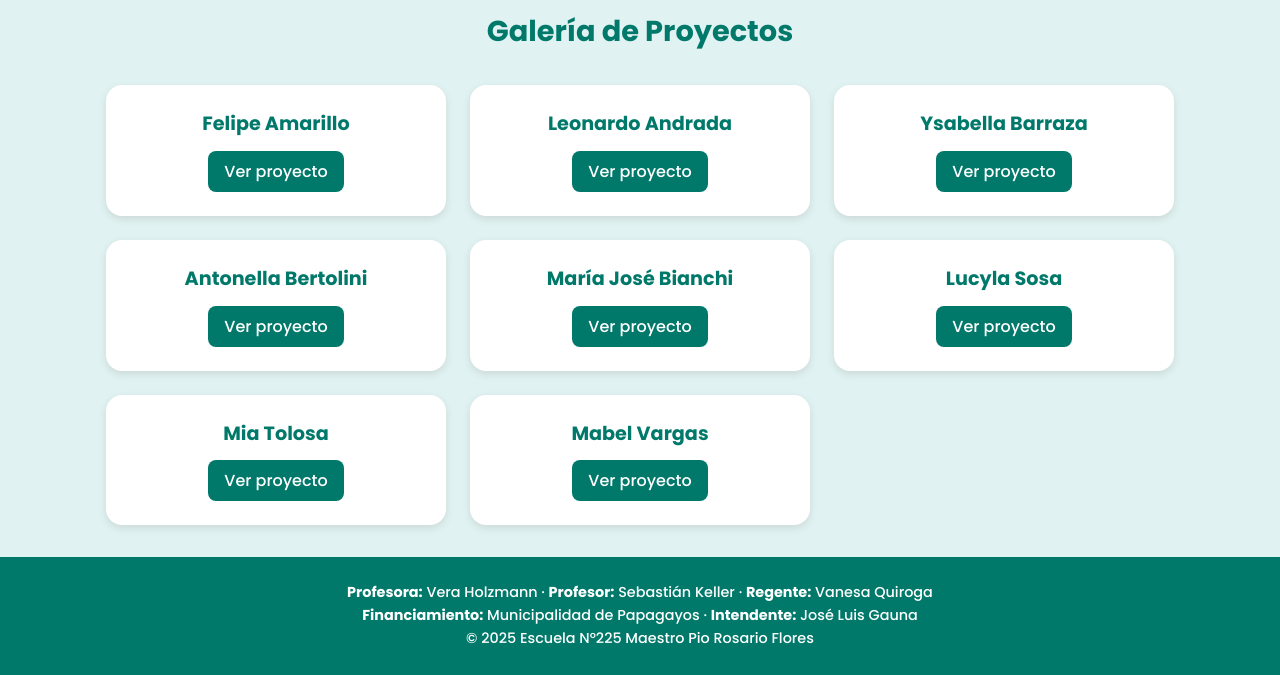
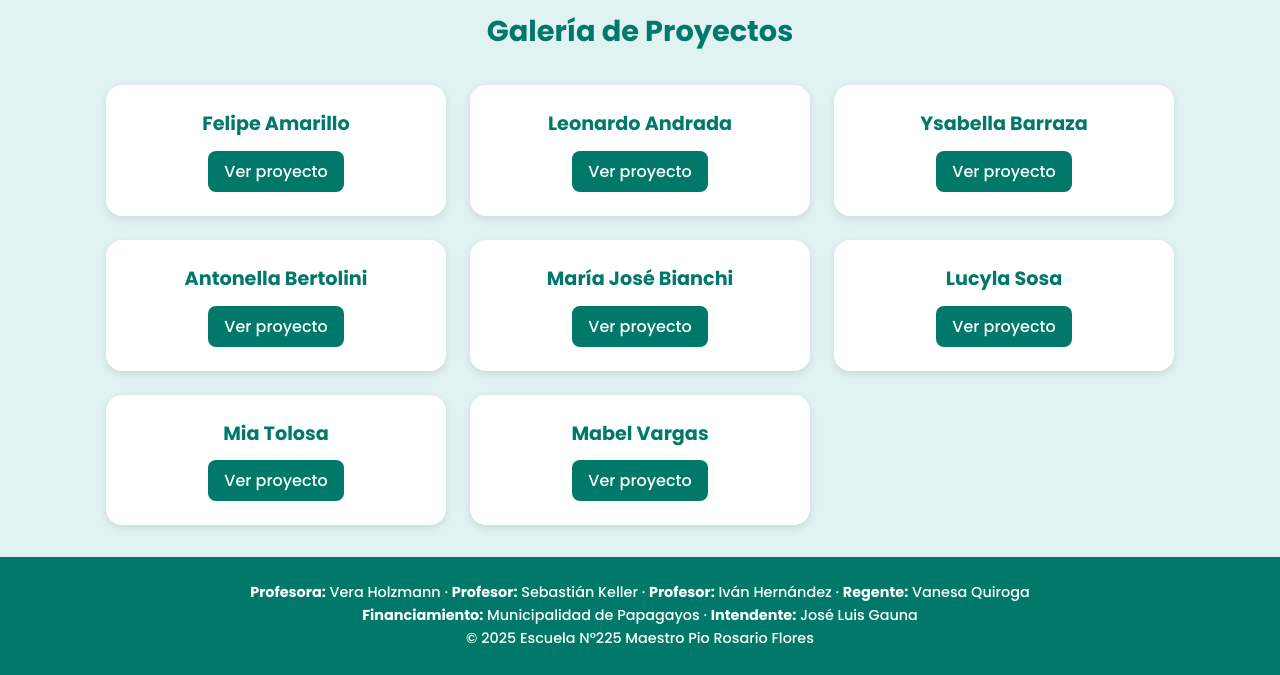
Before and after one commit to apppapagayos-sys/FERIA2025, a plain HTML site: page index.html in a window 1280 px wide. Shown: the part 382-1057 px from the top of the page. Drawn offline with Linux system fonts and the light colour scheme.

Commit message:
Update index.html

```diff
--- a/index.html
+++ b/index.html
@@ -28,6 +28,7 @@
   <footer>
     <p><strong>Profesora:</strong> Vera Holzmann ·
        <strong>Profesor:</strong> Sebastián Keller ·
+      <strong>Profesor:</strong> Iván Hernández ·
        <strong>Regente:</strong> Vanesa Quiroga</p>
     <p><strong>Financiamiento:</strong> Municipalidad de Papagayos ·
        <strong>Intendente:</strong> José Luis Gauna</p>
```
